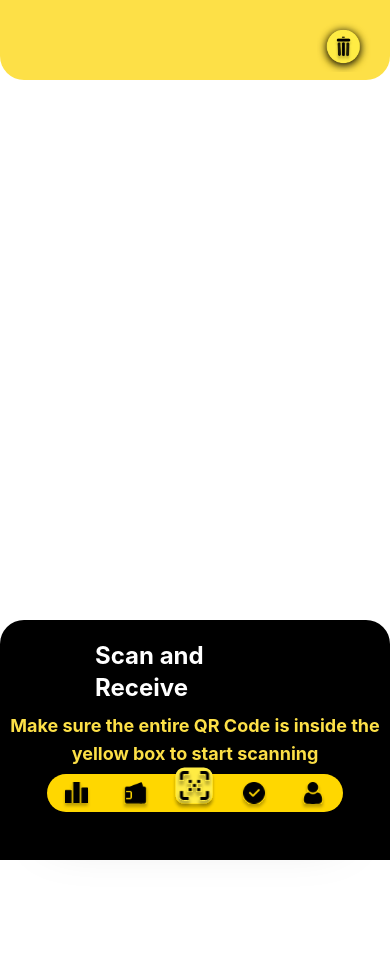
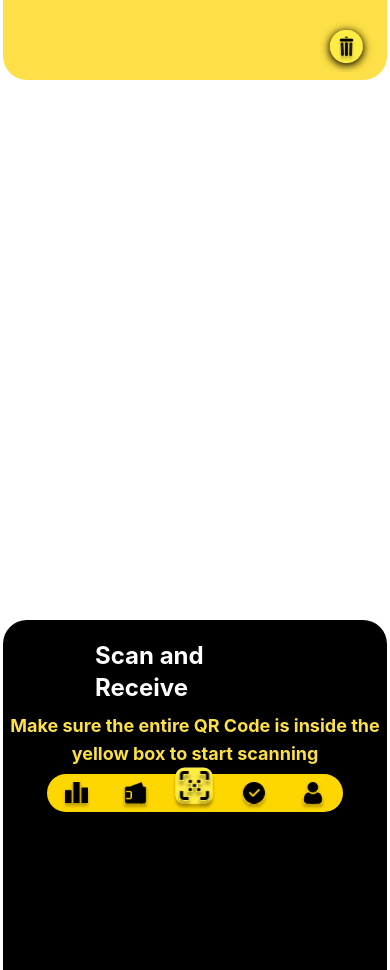
Before and after one commit to Verd1ne/Trash-scan, a React (Create React App) app in the folder trash-scan/: page /scan in a window 390 px wide. Before the commit the page ends 860 px from the top, so only its background shows below. Built offline with nearby package versions, Linux system fonts and the light colour scheme.

Commit message:
responsive

```diff
--- a/trash-scan/src/App.css
+++ b/trash-scan/src/App.css
@@ -37,6 +37,13 @@
   }
 }
 
+
+@media (min-width: 300px) {
+ .HomeDiv, .ScanDiv, .ScanFooter, .RegDiv{
+  max-width: 384px;
+ };
+}
+
 .GreyCard{
  width: 305px;
  margin-left: auto;
@@ -50,7 +57,7 @@
 
 .LowerGradient{
   background-image: linear-gradient(to bottom, rgba(0, 0, 0, 0.1), rgba(66, 66, 66, 0.9));
-  height: 500px;
+  height: 700px;
 }
 
 .displaycard1{
@@ -75,7 +82,7 @@ footer{
 }
 
 .RegisBar{
-  height: 624px;
+  height: 800px;
 }
 
 .RegisBox{
@@ -96,3 +103,7 @@ footer{
 input{
   border-width: 3px;
 }
+
+.ScanFooter{
+  height: 350px;
+}
--- a/trash-scan/src/pages/Home.js
+++ b/trash-scan/src/pages/Home.js
@@ -16,10 +16,10 @@ function Home() {
         }}
       >
         <title>TrashScan</title>
-        <div className="w-screen justify-center">
+        <div className="HomeDiv w-screen justify-center mx-auto sm:max-w-sm">
           <div>
             <header className="bg-yellow-300 rounded-3xl rounded-t-none pl-4 pt-4">
-                <img src={Logo} alt='logo' className="object-contain h-16 w-20 flex ml-72 pb-2" ></img>
+                <img src={Logo} alt='logo' className="TrashLogo object-contain h-16 w-20 flex pb-2 ml-72" ></img>
             </header>
           </div>
           <div className="h-60">
--- a/trash-scan/src/pages/Regis.js
+++ b/trash-scan/src/pages/Regis.js
@@ -4,7 +4,7 @@ import Banner from '../images/ts-banner.png';
 
 function Regis(){
     return(
-        <div>
+        <div className='RegDiv sm:max-w-sm mx-auto'>
                     <img src={Banner} alt="banner" className=''></img>
                       <div className="RegisBar bg-white rounded-3xl rounded-b-none pt-4 border-solid border-gray-300 border-t-4 drop-shadow-[2px_2px_4px_rgba(0,0,0,0.4)]">
                 <h1 className='text-3xl font-bold text-black ml-5'>
--- a/trash-scan/src/pages/Scan.js
+++ b/trash-scan/src/pages/Scan.js
@@ -4,17 +4,18 @@ import Logo from "../images/trashscan-icon.png";
 
 function Scan() {
     return (
+
         <Layout>
-            <div className="w-screen justify-center">
+          <div className='ScanDiv mx-auto'>
           <div>
-            <header className="bg-yellow-300 rounded-3xl rounded-t-none pt-4 pl-4">
+            <header className="bg-yellow-300 rounded-3xl rounded-t-none pt-4 pl-4 sm:max-w-sm mx-auto">
                 <img src={Logo} alt='logo' className="object-contain h-16 w-20 flex ml-72 pb-2" ></img>
             </header>
           </div>
           </div>
 
           <div>
-            <footer className="bg-black rounded-3xl rounded-b-none h-60">
+            <footer className="ScanFooter bg-black rounded-3xl rounded-b-none mx-auto">
              <p className="scantext1 text-white text-2xl font-bold">
                 Scan and Receive
              </p>
@@ -24,6 +25,8 @@ function Scan() {
             </footer>
           </div>
         </Layout>
+
+
     )
 }
 
```
